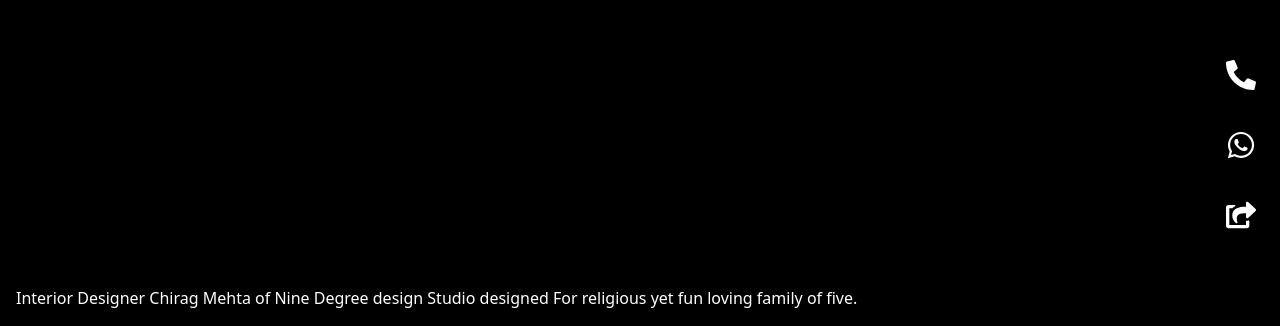
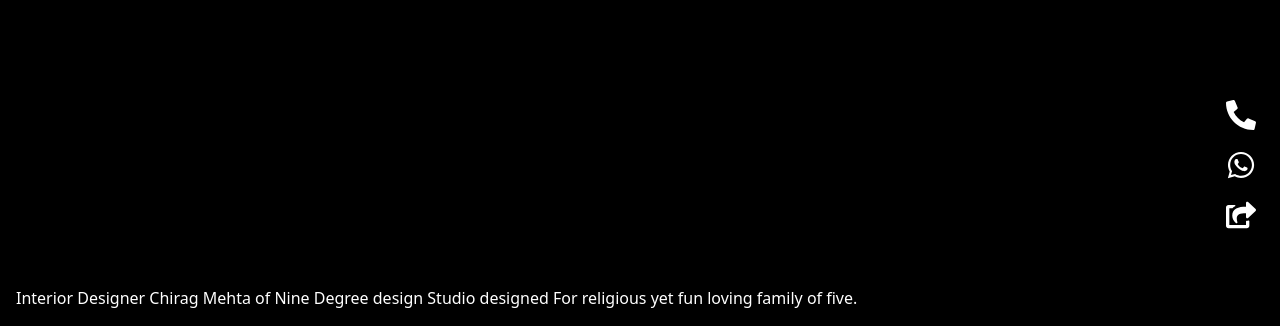
Before and after one commit to krisGuru/demo-poc, a Next.js app: page /mobile_view/1 in a window 1280 px wide. Shown: the part 474-800 px from the top of the page. Built offline with nearby package versions, Linux system fonts and the light colour scheme.

Commit message:
margin top space adjustments

```diff
--- a/src/pages/mobile_view/[id].tsx
+++ b/src/pages/mobile_view/[id].tsx
@@ -109,8 +109,8 @@ const FullvideoPlayer: React.FC = () => {
               />
               <div className="absolute bottom-20 right-2 p-4 flex flex-col items-end">
                 <FaPhone className="text-3xl text-white align-center " style={{ transform: 'rotate(90deg)', marginTop:'60rem' }} />
-                <FaWhatsapp className="text-3xl text-white  mt-10" />
-                <FaShareSquare className="text-3xl text-white mt-10" />
+                <FaWhatsapp className="text-3xl text-white  mt-5" />
+                <FaShareSquare className="text-3xl text-white mt-5" />
               </div>
               <div className="absolute bottom-0 left-0 p-4 bg-black bg-opacity-50 text-white">
                 <p>{queueOrder[currentVideoIndex].description}</p>
```
